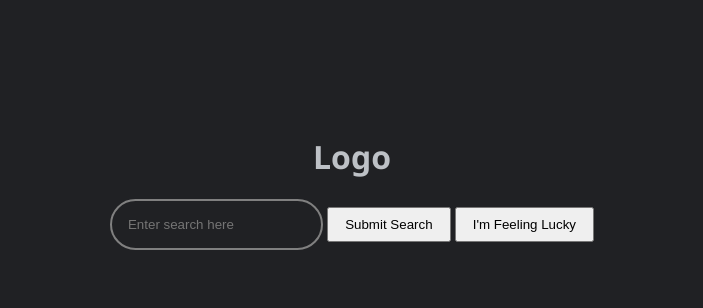
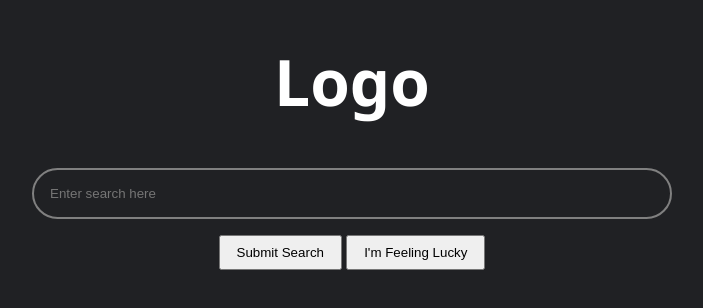
Before and after one commit to Tca0/Search-engine-web-page, a plain HTML site: page frontend/index.html in a window 1280 px wide. Shown: the part 218-526 px from the top of the page, without its empty margins (288-991 px from the left). Drawn offline with Linux system fonts and the light colour scheme.

Commit message:
Updated stylesheet and added /search route

```diff
--- a/backend/controllers/routes.js
+++ b/backend/controllers/routes.js
@@ -0,0 +1,5 @@
+const { data } = require('../data')
+
+function compareTitle(){
+    console.log()
+}
--- a/backend/server.js
+++ b/backend/server.js
@@ -9,4 +9,9 @@ app.get('/', (req,res) => {
     res.status(200).send("search engine app running")
 })
 
+app.get('/search/:query', (req, res) => {
+    console.log(req.params)
+    res.status(200).send(`You searched for '${req.params.query}'`)
+})
+
 module.exports = app
--- a/frontend/styles/style.css
+++ b/frontend/styles/style.css
@@ -17,8 +17,19 @@ main {
     color: #bdc1c6;
     display: flex;
     flex-direction: column;
-    justify-content: center;
+    justify-content: flex-start;
     align-items: center;
+}
+
+h1 {
+    color: white;
+    font-size: 4em;
+    margin-top: 20%;
+}
+
+form {
+    width: 100%;
+    text-align: center;
 }
 
 input[type='search'] {
@@ -26,8 +37,13 @@ input[type='search'] {
     border: 2px solid gray;
     background: #202124;
     border-radius: 100px;
+    width: 50%;
+    min-width: 360px;
+    display: block;
+    margin: 0 auto;
 }
 
 input[type='button'] {
     padding: 8px 16px;
+    margin-top: 16px;
 }
```
